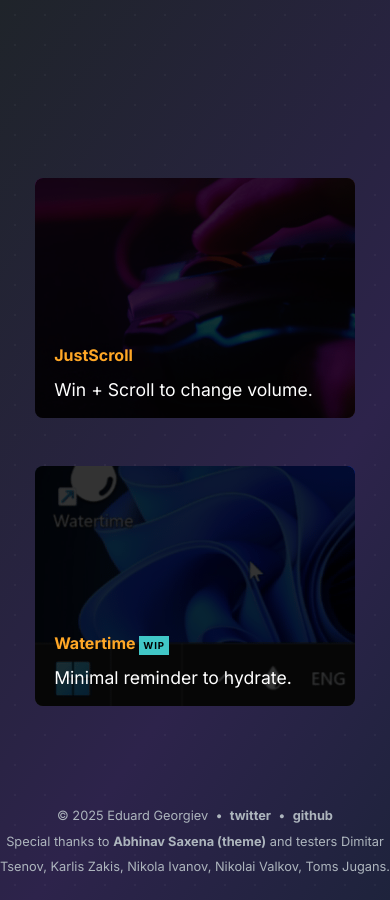
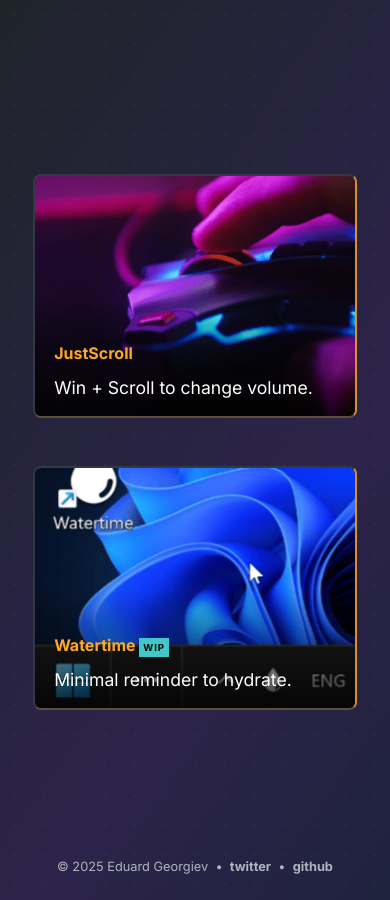
Before and after one commit to ERGeorgiev/ergeorgiev.github.io, a Jekyll site: the page built from index.md, in a window 390 px wide. Built offline with Jekyll 4.4.1, drawn with Linux system fonts in a browser that asks for light colours.

Commit message:
Better mobile controls

```diff
--- a/_layouts/default.html
+++ b/_layouts/default.html
@@ -11,9 +11,11 @@
           <a href="https://x.com/ergeorgiev" target="_blank" rel="noreferrer">twitter</a>
           &nbsp;•&nbsp;
           <a href="https://github.com/ergeorgiev" target="_blank" rel="noreferrer">github</a>
-          </br>
-          Special thanks to <a href="https://github.com/abhinavs/moonwalk" target="_blank" rel="noreferrer">Abhinav Saxena (theme)</a>
-          and testers Dimitar Tsenov, Karlis Zakis, Nikola Ivanov, Nikolai Valkov, Toms Jugans.
+          <span class="special-thanks">
+            </br>
+            Special thanks to <a href="https://github.com/abhinavs/moonwalk" target="_blank" rel="noreferrer">Abhinav Saxena (theme)</a>
+            and testers Dimitar Tsenov, Karlis Zakis, Nikola Ivanov, Nikolai Valkov, Toms Jugans.
+          </span>
         </div>
       </div>
     </main>
--- a/_sass/list.scss
+++ b/_sass/list.scss
@@ -1,3 +1,21 @@
+@keyframes border-dance {
+  0% {
+    border-color: #FFA726 transparent transparent transparent;
+  }
+  25% {
+    border-color: transparent #FFA726 transparent transparent;
+  }
+  50% {
+    border-color: transparent transparent #FFA726 transparent;
+  }
+  75% {
+    border-color: transparent transparent transparent #FFA726;
+  }
+  100% {
+    border-color: #FFA726 transparent transparent transparent;
+  }
+}
+
 ul.horizontal-list {
   display: grid;
   grid-template-columns: repeat(auto-fit, 20em);
@@ -145,9 +163,47 @@
     width: 100%;
     height: 15em;
     margin-bottom: 1em;
+    border: 2px solid transparent;
+    animation: border-dance 2s infinite linear;
+    box-shadow: none;
+
+    &::after {
+      content: '';
+      position: absolute;
+      bottom: 0;
+      left: 0;
+      right: 0;
+      height: 50%;
+      background: linear-gradient(
+        to bottom,
+        transparent,
+        rgba(0, 0, 0, 0.8)
+      );
+      pointer-events: none;
+      z-index: 1;
+    }
+
+    a, .content {
+      z-index: 2;
+    }
+
+    .overlay {
+      opacity: 0;
+    }
+
+    .body, .header {
+      transform: none !important;
+    }
 
     a, .header {
       font-size: 1em;
     }
+
+    &.unclickable {
+      animation: none;
+      .overlay {
+        opacity: 0.75;
+      }
+    }
   }
 }
--- a/_sass/moonwalk.scss
+++ b/_sass/moonwalk.scss
@@ -113,4 +113,12 @@
       color: var(--links);
     }
   }
+
+  .special-thanks {
+    display: block;
+
+    @media (max-width: 700px) {
+      display: none;
+    }
+  }
 }
```
